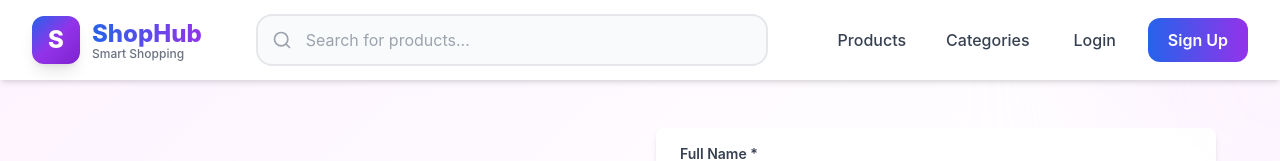
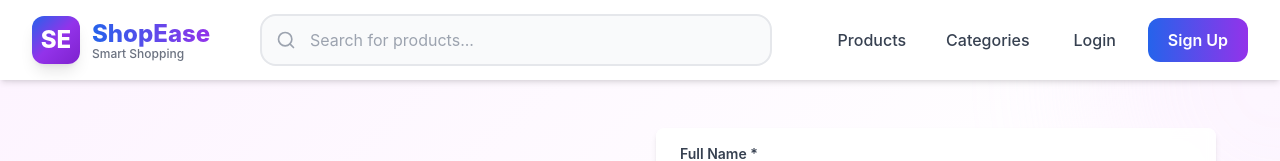
Before and after one commit to abdul-basit780/shop-ease, a Next.js app: page /auth/register in a window 1280 px wide. Shown: the top 161 px of the page. Built offline with nearby package versions, Linux system fonts and the light colour scheme; no server answers.

Commit message:
update navbar

```diff
--- a/src/components/Navbar.jsx
+++ b/src/components/Navbar.jsx
@@ -90,12 +90,12 @@ export const Navbar = () => {
           {/* Logo with Animation */}
           <Link href="/" className="flex items-center space-x-3 group">
             <div className="relative w-12 h-12 bg-gradient-to-br from-blue-600 via-purple-600 to-purple-700 rounded-xl flex items-center justify-center transform group-hover:rotate-12 group-hover:scale-110 transition-all duration-500 shadow-lg group-hover:shadow-2xl">
-              <span className="text-white font-extrabold text-2xl">S</span>
+              <span className="text-white font-extrabold text-2xl">SE</span>
               <div className="absolute inset-0 bg-white opacity-0 group-hover:opacity-20 rounded-xl transition-opacity duration-500"></div>
             </div>
             <div>
               <span className="text-2xl font-extrabold bg-gradient-to-r from-blue-600 to-purple-600 bg-clip-text text-transparent">
-                ShopHub
+                ShopEase
               </span>
               <div className="text-xs text-gray-500 font-medium -mt-1">Smart Shopping</div>
             </div>
--- a/src/pages/auth/login.js
+++ b/src/pages/auth/login.js
@@ -234,7 +234,7 @@ export default function LoginPage() {
                     <span className="text-white font-extrabold text-3xl">S</span>
                   </div>
                   <div>
-                    <h1 className="text-3xl font-extrabold text-gray-900">ShopHub</h1>
+                    <h1 className="text-3xl font-extrabold text-gray-900">ShopEase</h1>
                     <p className="text-sm text-gray-600">Smart Shopping Experience</p>
                   </div>
                 </div>
```
